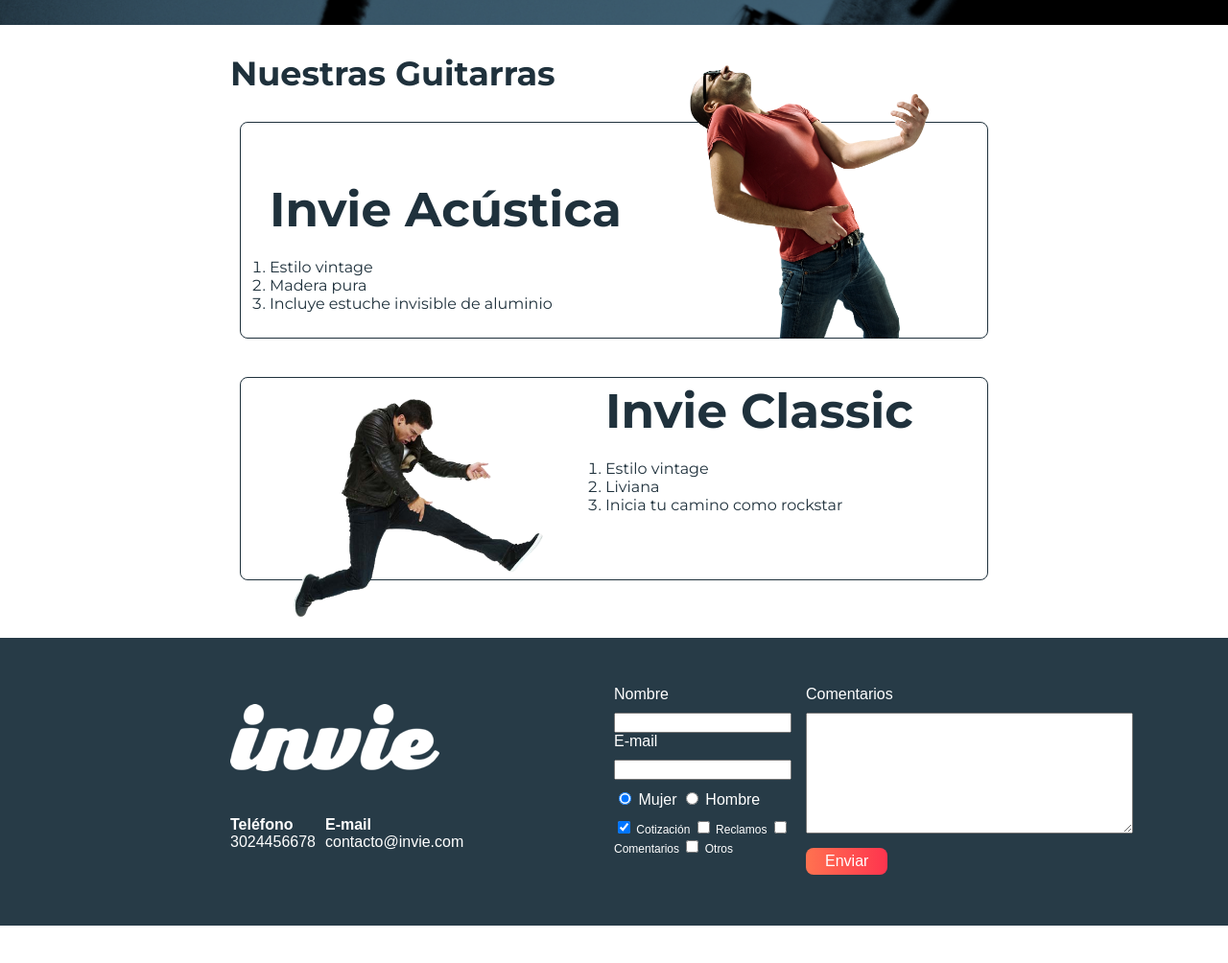
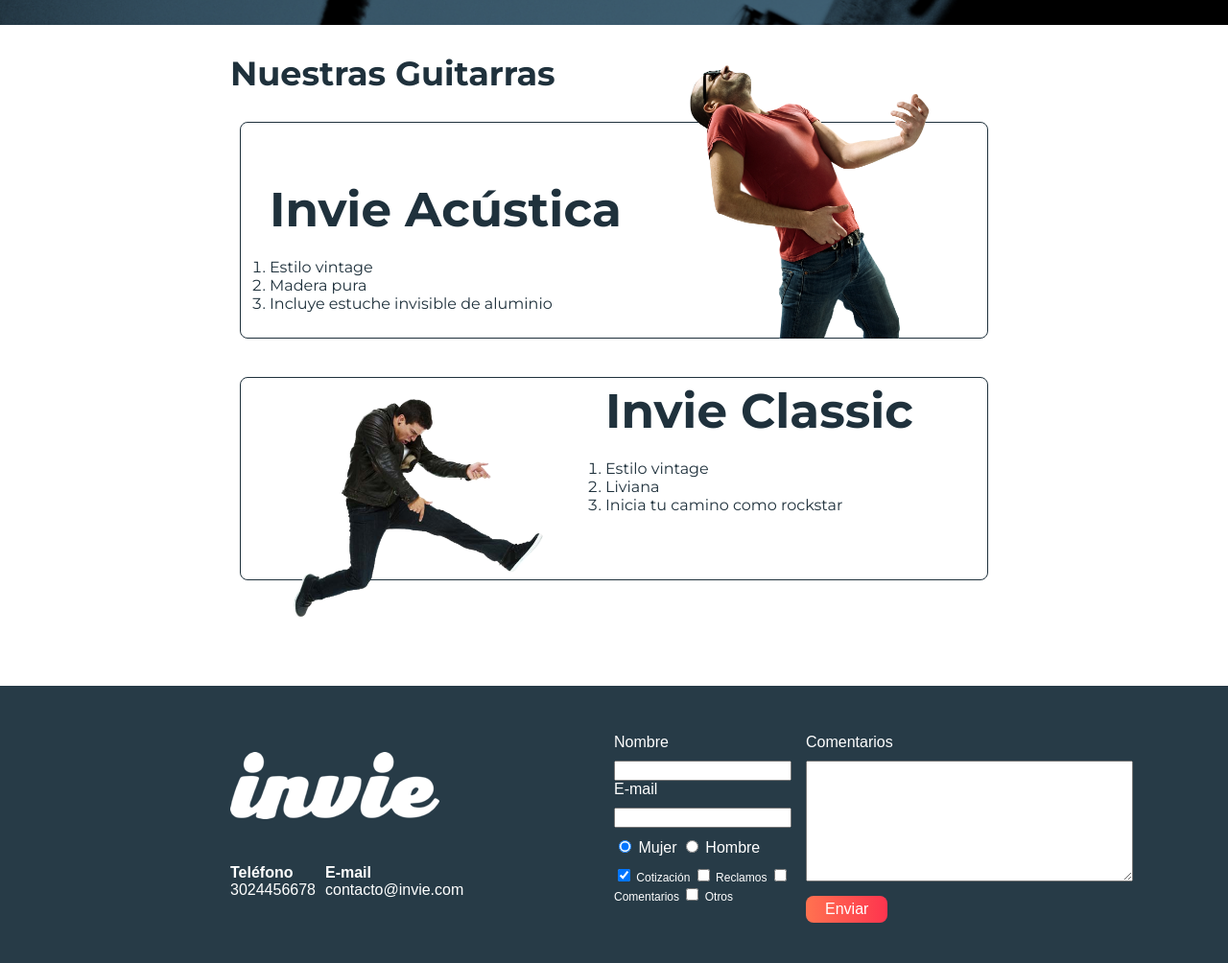
Before and after one commit to brolyssjl/invie, a plain HTML site: page index.html in a window 1280 px wide. Shown: the part 474-1478 px from the top of the page at 96% size. Before the commit the page ends 1439 px from the top, so only its background shows below. Drawn offline with Linux system fonts and the light colour scheme; a web font is replaced by a local one.

Commit message:
Sticky footer

```diff
--- a/css/invie.css
+++ b/css/invie.css
@@ -1,6 +1,11 @@
+html {
+  position: relative;
+  min-height: 100%;
+}
 body {
   font-family: 'Allerta', sans-serif;
   margin: 0;
+  margin-bottom: 410px;
 }
 table {
   width: 100%;
@@ -142,8 +147,12 @@ input:focus, textarea:focus {
   height: 190px;
 }
 .footer {
+  position: absolute;
+  left: 0;
+  bottom: 0;
+  width: 100%;
+  padding: 50px 0;
   background-color: #273b47;
-  padding: 50px 10px;
 }
 .footer .contenedor {
   display: flex;
```
